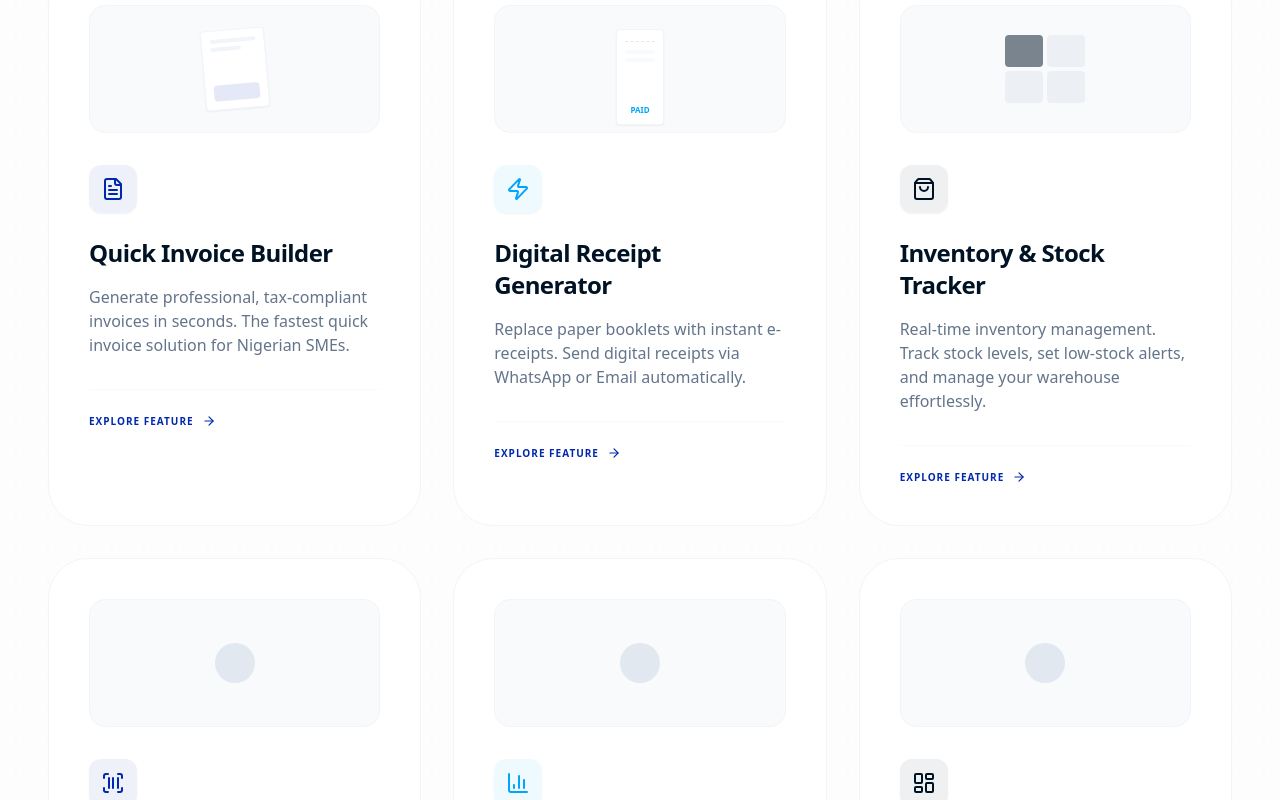
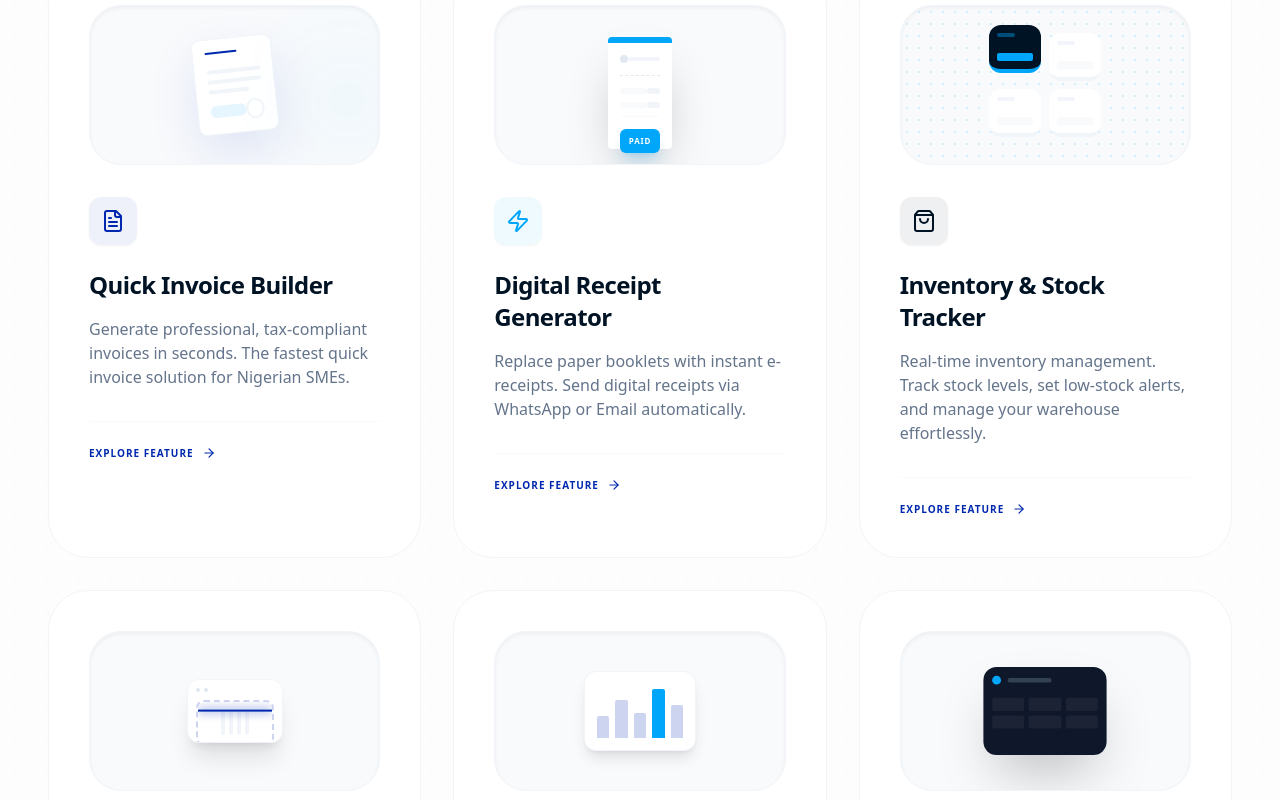
Before and after one commit to Ademolah/QuickInvoiceFrontend, a React (Create React App) app: page / in a window 1280 px wide. Shown: the part 3020-3820 px from the top of the page. Built offline with nearby package versions, Linux system fonts and the light colour scheme.

Commit message:
upgraded features ui

```diff
--- a/src/components/sections/Features.jsx
+++ b/src/components/sections/Features.jsx
@@ -219,44 +219,122 @@ const features = [
   },
 ];
 
-// Miniature Design Components for each feature
+// Upgraded Miniature Design Components
 const FeatureVisual = ({ type, color }) => {
-  const baseClass = "relative w-full h-32 mb-8 rounded-2xl overflow-hidden bg-slate-50 flex items-center justify-center border border-slate-100 group-hover:border-transparent transition-colors duration-500";
+  const baseClass = "relative w-full h-40 mb-8 rounded-[2rem] overflow-hidden bg-slate-50 flex items-center justify-center border border-slate-100 group-hover:bg-white transition-all duration-500 shadow-inner";
 
+  // 1. INVOICE VISUAL - Layered & Professional
   if (type === "invoice") return (
     <div className={baseClass}>
-      <div className="w-16 h-20 bg-white rounded shadow-sm border border-slate-100 p-2 flex flex-col gap-1 rotate-[-5deg] group-hover:rotate-0 transition-transform">
-        <div className="w-full h-1 bg-slate-100 rounded" />
-        <div className="w-2/3 h-1 bg-slate-100 rounded" />
-        <div className="mt-auto w-full h-4 bg-[#0028AE]/10 rounded" />
+      <div className="absolute inset-0 bg-gradient-to-br from-[#0028AE]/5 to-transparent opacity-0 group-hover:opacity-100 transition-opacity" />
+      <div className="relative w-20 h-24 bg-white rounded-lg shadow-[0_20px_50px_rgba(0,40,174,0.1)] border border-slate-100 p-3 flex flex-col gap-2 rotate-[-6deg] group-hover:rotate-0 transition-all duration-500">
+        <div className="w-8 h-1.5 bg-[#0028AE] rounded-full" />
+        <div className="space-y-1.5 mt-2">
+          <div className="w-full h-1 bg-slate-100 rounded-full" />
+          <div className="w-full h-1 bg-slate-100 rounded-full" />
+          <div className="w-3/4 h-1 bg-slate-100 rounded-full" />
+        </div>
+        <div className="mt-auto flex justify-between items-center">
+          <div className="w-10 h-3 bg-[#00A6FA]/10 rounded-md" />
+          <div className="w-5 h-5 rounded-full border-2 border-slate-100" />
+        </div>
+      </div>
+      {/* Background Accent */}
+      <div className="absolute -right-4 bottom-4 w-24 h-24 bg-[#00A6FA]/5 rounded-full blur-2xl" />
+    </div>
+  );
+
+  // 2. RECEIPT VISUAL - Detailed & Clear
+  if (type === "receipt") return (
+    <div className={baseClass}>
+      <div className="w-16 h-28 bg-white rounded shadow-2xl border-t-[6px] border-[#00A6FA] p-3 flex flex-col gap-2 translate-y-2 group-hover:translate-y-0 transition-all duration-500">
+        <div className="flex justify-between items-center">
+          <div className="w-2 h-2 rounded-full bg-slate-200" />
+          <div className="w-8 h-1 bg-slate-100 rounded-full" />
+        </div>
+        <div className="w-full h-px border-b border-dashed border-slate-200 my-1" />
+        <div className="space-y-2">
+          <div className="flex justify-between"><div className="w-8 h-1.5 bg-slate-50 rounded" /><div className="w-4 h-1.5 bg-slate-100 rounded" /></div>
+          <div className="flex justify-between"><div className="w-10 h-1.5 bg-slate-50 rounded" /><div className="w-5 h-1.5 bg-slate-100 rounded" /></div>
+        </div>
+        <div className="mt-auto pt-3 border-t border-slate-50">
+          <div className="bg-[#00A6FA] text-white text-[8px] font-black py-1.5 rounded-md text-center tracking-widest shadow-lg shadow-[#00A6FA]/20">PAID</div>
+        </div>
       </div>
     </div>
   );
 
-  if (type === "receipt") return (
+  // 3. INVENTORY VISUAL - Dynamic & Modern
+  if (type === "inventory") return (
     <div className={baseClass}>
-      <div className="w-12 h-24 bg-white rounded shadow-sm border border-slate-100 p-2 flex flex-col gap-2 translate-y-2 group-hover:translate-y-0 transition-transform">
-        <div className="w-full h-1 border-b border-dashed border-slate-200" />
-        <div className="flex flex-col gap-1">
-          <div className="w-full h-1 bg-slate-50" />
-          <div className="w-full h-1 bg-slate-50" />
-        </div>
-        <div className="mt-auto text-[8px] font-bold text-[#00A6FA] text-center">PAID</div>
+      <div className="grid grid-cols-2 gap-2 w-28 relative z-10">
+        {[1, 2, 3, 4].map(i => (
+          <div key={i} className={`h-12 w-full rounded-xl border-b-4 transition-all duration-500 flex flex-col p-2
+            ${i === 1 ? 'bg-[#001325] border-[#00A6FA] -translate-y-2' : 'bg-white border-slate-100'}`}
+          >
+            <div className={`h-1 w-1/2 rounded-full ${i === 1 ? 'bg-[#00A6FA]/40' : 'bg-slate-100'}`} />
+            <div className={`mt-auto h-2 w-full rounded-sm ${i === 1 ? 'bg-[#00A6FA]' : 'bg-slate-50'}`} />
+          </div>
+        ))}
+      </div>
+      <div className="absolute inset-0 bg-[radial-gradient(#00A6FA_1px,transparent_1px)] [background-size:12px_12px] opacity-[0.15]" />
+    </div>
+  );
+
+  // 4. SCANNER VISUAL - High-Tech Feel
+  if (type === "scanner") return (
+    <div className={baseClass}>
+       <div className="relative w-24 h-16 bg-white rounded-xl shadow-xl border border-slate-100 p-2 overflow-hidden">
+          <div className="flex gap-1 mb-2">
+            <div className="w-1 h-1 rounded-full bg-slate-200" />
+            <div className="w-1 h-1 rounded-full bg-slate-200" />
+          </div>
+          <div className="w-full h-full border-2 border-dashed border-[#0028AE]/20 rounded-lg flex items-center justify-center relative overflow-hidden">
+            <motion.div
+              animate={{ y: [-20, 40] }}
+              transition={{ duration: 2, repeat: Infinity, ease: "linear" }}
+              className="absolute top-0 left-0 w-full h-0.5 bg-[#0028AE] shadow-[0_0_10px_#0028AE]"
+            />
+            <div className="flex gap-1">
+              {[1, 2, 3, 4].map(i => <div key={i} className="w-1 h-6 bg-slate-100 rounded-full" />)}
+            </div>
+          </div>
+       </div>
+    </div>
+  );
+
+  // 5. STATS VISUAL - Business Analytics
+  if (type === "stats") return (
+    <div className={baseClass}>
+      <div className="w-28 h-20 bg-white rounded-xl shadow-lg border border-slate-100 p-3 flex items-end gap-1.5">
+        {[40, 70, 45, 90, 60].map((h, i) => (
+          <motion.div
+            key={i}
+            initial={{ height: 0 }}
+            whileInView={{ height: `${h}%` }}
+            transition={{ duration: 1, delay: i * 0.1 }}
+            className={`flex-1 rounded-t-sm ${i === 3 ? 'bg-[#00A6FA]' : 'bg-[#0028AE]/20'}`}
+          />
+        ))}
       </div>
     </div>
   );
 
-  if (type === "inventory") return (
+  // 6. DASHBOARD VISUAL - Multi-Shop
+  if (type === "dashboard") return (
     <div className={baseClass}>
-      <div className="grid grid-cols-2 gap-1 w-20">
-        {[1, 2, 3, 4].map(i => <div key={i} className={`h-8 w-full rounded ${i === 1 ? 'bg-[#001325]' : 'bg-slate-200'} animate-pulse`} />)}
+      <div className="w-28 h-20 bg-slate-900 rounded-xl shadow-2xl p-2 flex flex-col gap-2 scale-110 group-hover:scale-125 transition-transform duration-500">
+        <div className="flex items-center gap-1.5">
+          <div className="w-2 h-2 rounded-full bg-[#00A6FA]" />
+          <div className="w-10 h-1 bg-slate-700 rounded-full" />
+        </div>
+        <div className="grid grid-cols-3 gap-1 mt-1">
+          {[1,2,3,4,5,6].map(i => <div key={i} className="h-3 w-full bg-white/5 rounded-sm" />)}
+        </div>
       </div>
     </div>
   );
-
-  return <div className={baseClass}><div className="w-10 h-10 rounded-full bg-slate-200" /></div>;
 };
-
 const FeatureCard = ({ feature, index }) => {
   return (
     <motion.div
```
